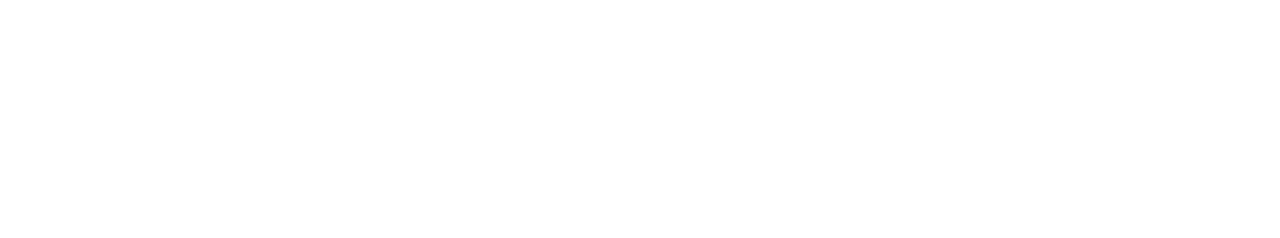
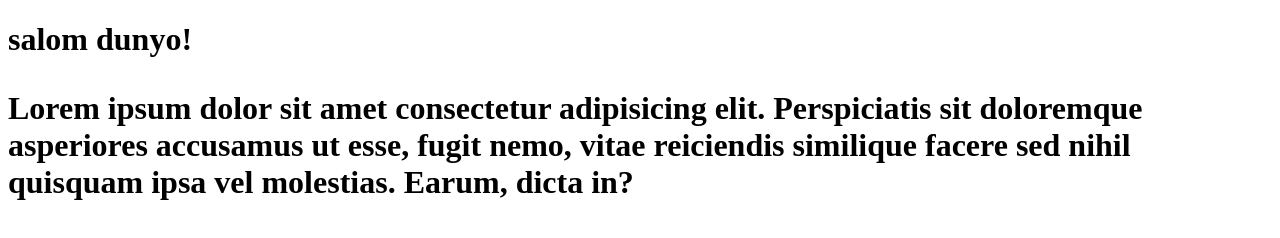
Before and after one commit to Frontend-developer-N1/myproject, a plain HTML site: page index.html in a window 1280 px wide. Drawn offline with Linux system fonts and the light colour scheme.

Commit message:
add site name

```diff
--- a/index.html
+++ b/index.html
@@ -6,6 +6,7 @@
   <title>Document</title>
 </head>
 <body>
-
+  <h1>salom dunyo!<h1/>
+    <p>Lorem ipsum dolor sit amet consectetur adipisicing elit. Perspiciatis sit doloremque asperiores accusamus ut esse, fugit nemo, vitae reiciendis similique facere sed nihil quisquam ipsa vel molestias. Earum, dicta in?</p>
 </body>
 </html>
```
